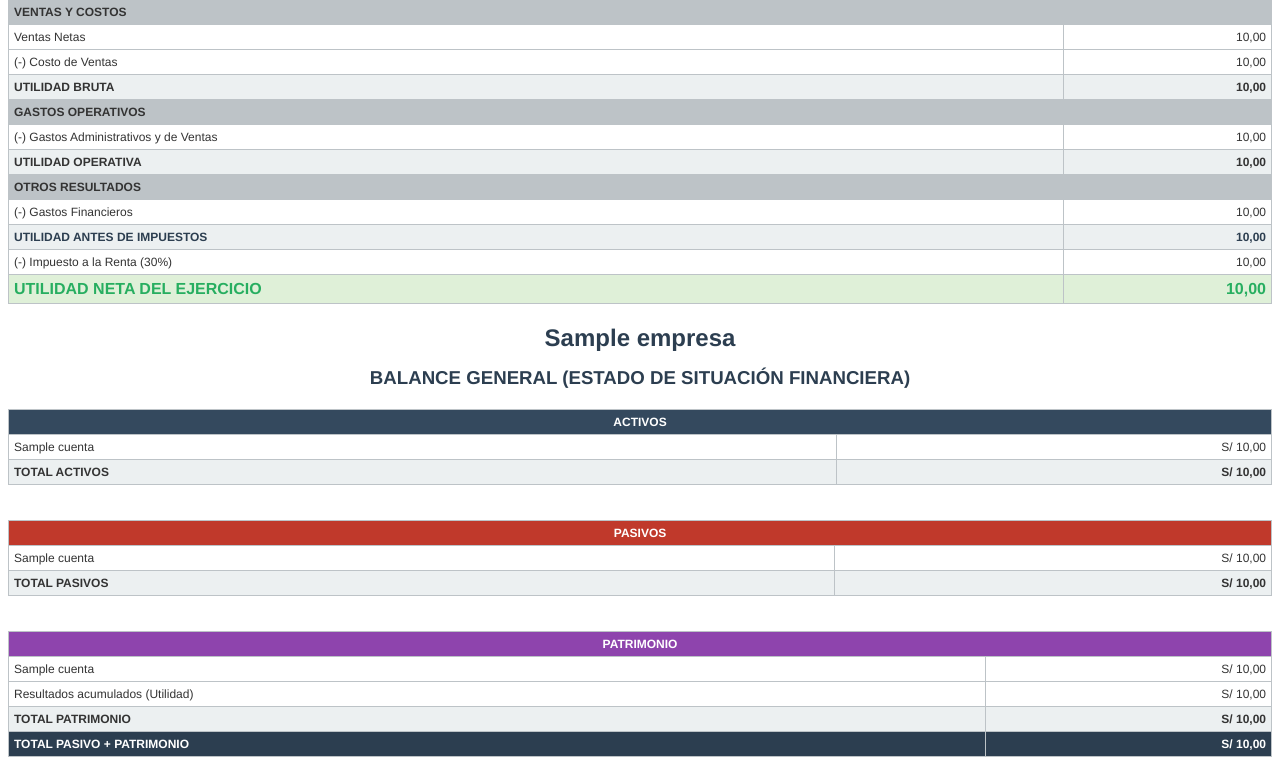
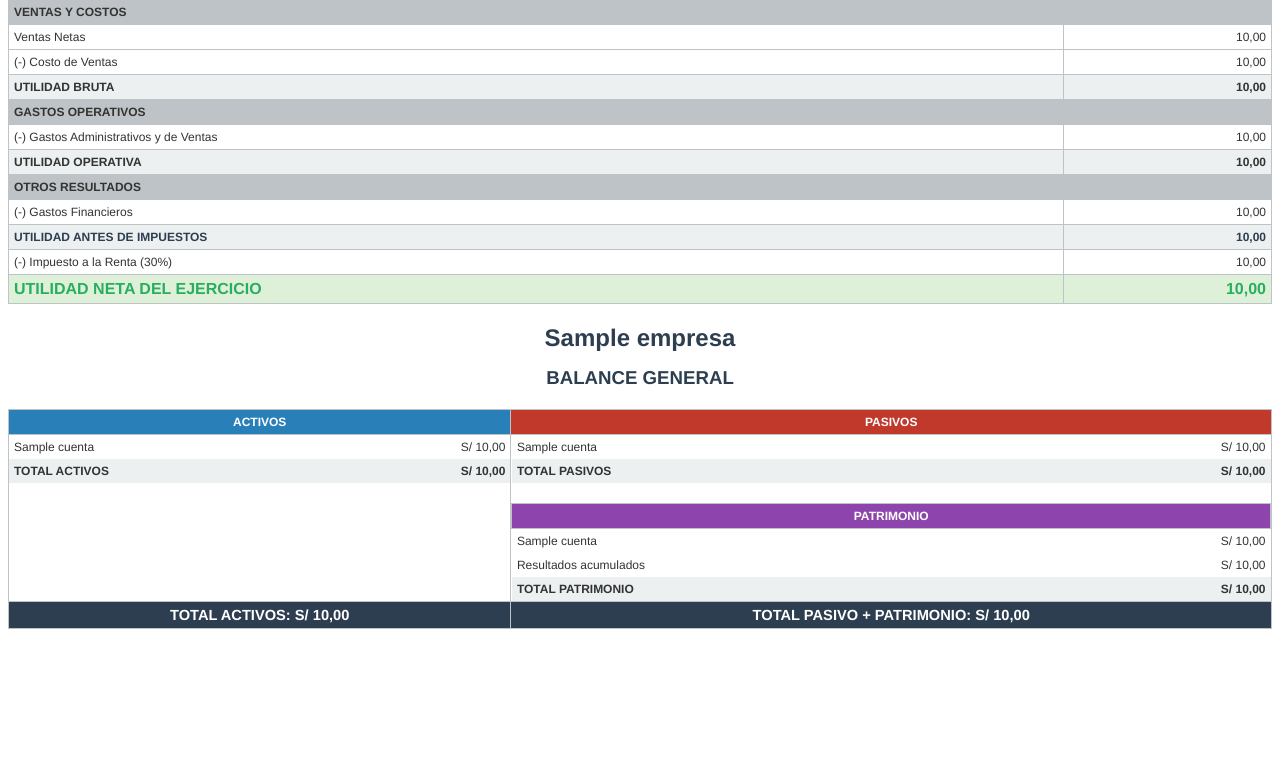
Before and after one commit to ballack123/ProyectoFinanzas, a Django app: template templates/reporte_pdf.html in a window 1280 px wide. Shown: the part 1233-2010 px from the top of the page. After the commit the page ends 1862 px from the top, so only its background shows below. Run offline with Django 5.2, Linux system fonts and the light colour scheme; tables that the repository leaves empty hold one stand-in row (values such as "Sample post"); the template is opened without the code that fills it: values that come from a table or form of the project are taken from there, most other values are stand-ins (such as "Sample title", 1, 10 or a date in 2020).

Commit message:
Revert "fix: simplificar estructura PDF y limpiar duplicados en views"
This reverts commit ac37470990e53a04852f796b8bff64198459e8a4.

```diff
--- a/templates/reporte_pdf.html
+++ b/templates/reporte_pdf.html
@@ -177,77 +177,66 @@
         </table>
     <div class="page-break">
         <h1>{{ empresa }}</h1>
-        <h2>BALANCE GENERAL (ESTADO DE SITUACIÓN FINANCIERA)</h2>
-        <table>
+        <h2>BALANCE GENERAL</h2>
+        <table pdf:widths="50%, 50%">
             <thead>
                 <tr>
-                    <th colspan="2">ACTIVOS</th>
+                    <th style="background-color: #2980b9;">ACTIVOS</th>
+                    <th style="background-color: #c0392b;">PASIVOS</th>
                 </tr>
             </thead>
             <tbody>
+                <tr>
+                    <td style="vertical-align: top; padding: 0;">
+                        <table style="border: none; margin: 0;">
                             {% for item in bg_activos %}
                             <tr>
-                    <td>{{ item.cuenta.nombre }}</td>
-                    <td class="text-right">S/ {{ item.saldo|floatformat:2 }}</td>
+                                <td style="border: none;">{{ item.cuenta.nombre }}</td>
+                                <td style="border: none;" class="text-right">S/ {{ item.saldo|floatformat:2 }}</td>
+                            </tr>
+                            {% endfor %}
+                            <tr class="total-row" style="background-color: #ecf0f1;">
+                                <td style="border: none;">TOTAL ACTIVOS</td>
+                                <td style="border: none;" class="text-right">S/ {{ bg_total_activos|floatformat:2 }}</td>
+                            </tr>
+                        </table>
+                    </td>
+                    <td style="vertical-align: top; padding: 0;">
+                        <table style="border: none; margin: 0;">
+                            {% for item in bg_pasivos %}
+                            <tr>
+                                <td style="border: none;">{{ item.cuenta.nombre }}</td>
+                                <td style="border: none;" class="text-right">S/ {{ item.saldo|floatformat:2 }}</td>
                             </tr>
                             {% endfor %}
                             <tr class="total-row">
-                    <td>TOTAL ACTIVOS</td>
-                    <td class="text-right">S/ {{ bg_total_activos|floatformat:2 }}</td>
+                                <td style="border: none;">TOTAL PASIVOS</td>
+                                <td style="border: none;" class="text-right">S/ {{ bg_total_pasivos|floatformat:2 }}</td>
                             </tr>
-            </tbody>
-        </table>
-
-        <br>
-
-        <table>
-            <thead>
-                <tr>
-                    <th colspan="2" style="background-color: #c0392b;">PASIVOS</th>
-                </tr>
-            </thead>
-            <tbody>
-                {% for item in bg_pasivos %}
-                <tr>
-                    <td>{{ item.cuenta.nombre }}</td>
-                    <td class="text-right">S/ {{ item.saldo|floatformat:2 }}</td>
-                </tr>
-                {% endfor %}
-                <tr class="total-row">
-                    <td>TOTAL PASIVOS</td>
-                    <td class="text-right">S/ {{ bg_total_pasivos|floatformat:2 }}</td>
-                </tr>
-            </tbody>
-        </table>
-
-        <br>
-
-        <table>
-            <thead>
-                <tr>
-                    <th colspan="2" style="background-color: #8e44ad;">PATRIMONIO</th>
-                </tr>
-            </thead>
-            <tbody>
+                            <tr><td colspan="2" style="border: none; height: 10px;"></td></tr>
+                            <tr><th colspan="2" style="background-color: #8e44ad; color: white;">PATRIMONIO</th></tr>
                             {% for item in bg_patrimonio %}
                             <tr>
-                    <td>{{ item.cuenta.nombre }}</td>
-                    <td class="text-right">S/ {{ item.saldo|floatformat:2 }}</td>
+                                <td style="border: none;">{{ item.cuenta.nombre }}</td>
+                                <td style="border: none;" class="text-right">S/ {{ item.saldo|floatformat:2 }}</td>
                             </tr>
                             {% endfor %}
                             <tr>
-                    <td>Resultados acumulados (Utilidad)</td>
-                    <td class="text-right">S/ {{ bg_resultados_acumulados|floatformat:2 }}</td>
+                                <td style="border: none;">Resultados acumulados</td>
+                                <td style="border: none;" class="text-right">S/ {{ bg_resultados_acumulados|floatformat:2 }}</td>
                             </tr>
                             <tr class="total-row">
-                    <td>TOTAL PATRIMONIO</td>
-                    <td class="text-right">S/ {{ bg_total_patrimonio|floatformat:2 }}</td>
+                                <td style="border: none;">TOTAL PATRIMONIO</td>
+                                <td style="border: none;" class="text-right">S/ {{ bg_total_patrimonio|floatformat:2 }}</td>
+                            </tr>
+                        </table>
+                    </td>
                 </tr>
             </tbody>
             <tfoot>
-                <tr style="background-color: #2c3e50; color: white; font-weight: bold;">
-                    <td>TOTAL PASIVO + PATRIMONIO</td>
-                    <td class="text-right">S/ {{ bg_total_pasivo_patrimonio|floatformat:2 }}</td>
+                <tr style="background-color: #2c3e50; color: white; font-weight: bold; font-size: 11pt;">
+                    <td class="text-center">TOTAL ACTIVOS: S/ {{ bg_total_activos|floatformat:2 }}</td>
+                    <td class="text-center">TOTAL PASIVO + PATRIMONIO: S/ {{ bg_total_pasivo_patrimonio|floatformat:2 }}</td>
                 </tr>
             </tfoot>
         </table>
```
Lines whose indentation alone changed are shown as unchanged.
